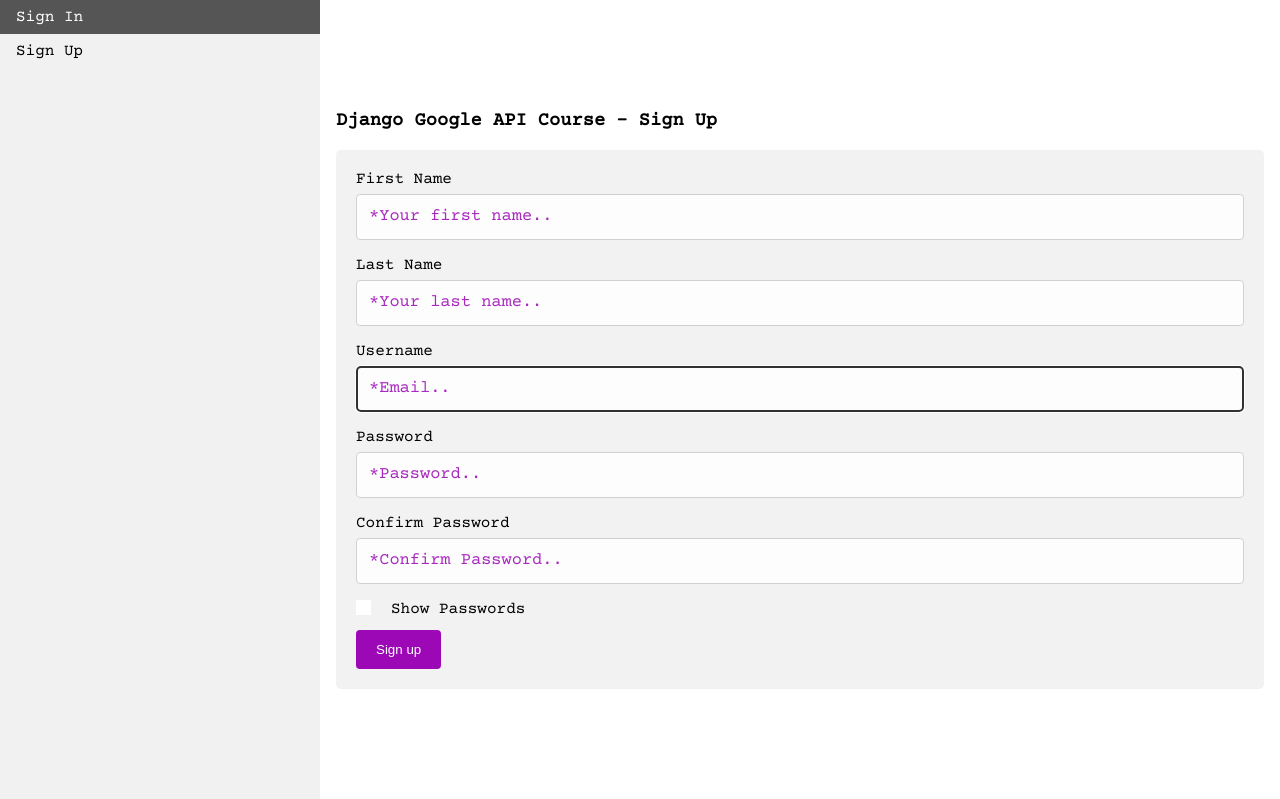
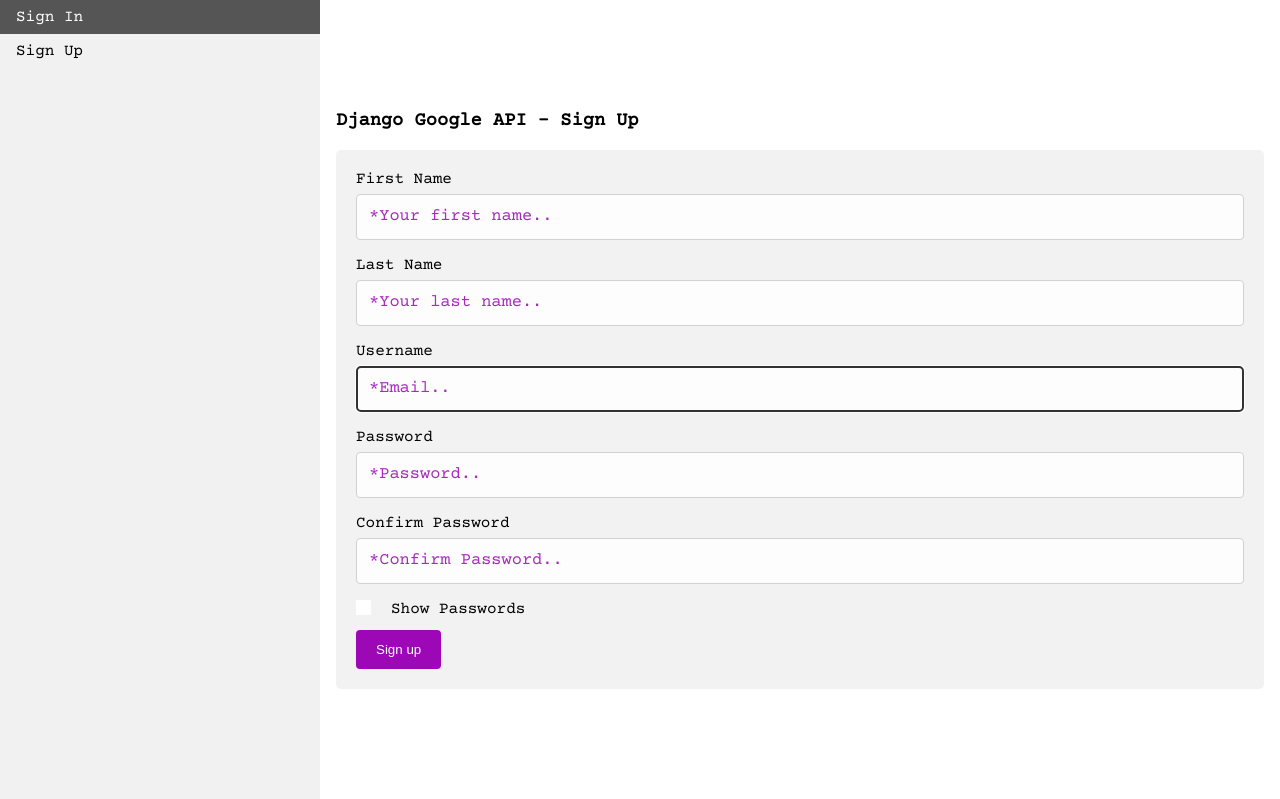
Before and after one commit to hemanth5623/Navigation-Maps, a Django app: template Navigation Maps/Navigation Maps/templates/users/sign_up.html in a window 1280 px wide. Shown: the top 799 px of the page. Run offline with Django 3.2, Linux system fonts and the light colour scheme; the template is opened without the code that fills it: values that come from a table or form of the project are taken from there, others are empty; some libraries are stand-ins or nearby versions.

Commit message:
Update sign_up.html

```diff
--- a/Navigation Maps/Navigation Maps/templates/users/sign_up.html
+++ b/Navigation Maps/Navigation Maps/templates/users/sign_up.html
@@ -10,7 +10,7 @@
 
 {% block content %}
 
-<h3>Django Google API Course - Sign Up</h3>
+<h3>Django Google API - Sign Up</h3>
 
 <div class="container">
 
```
